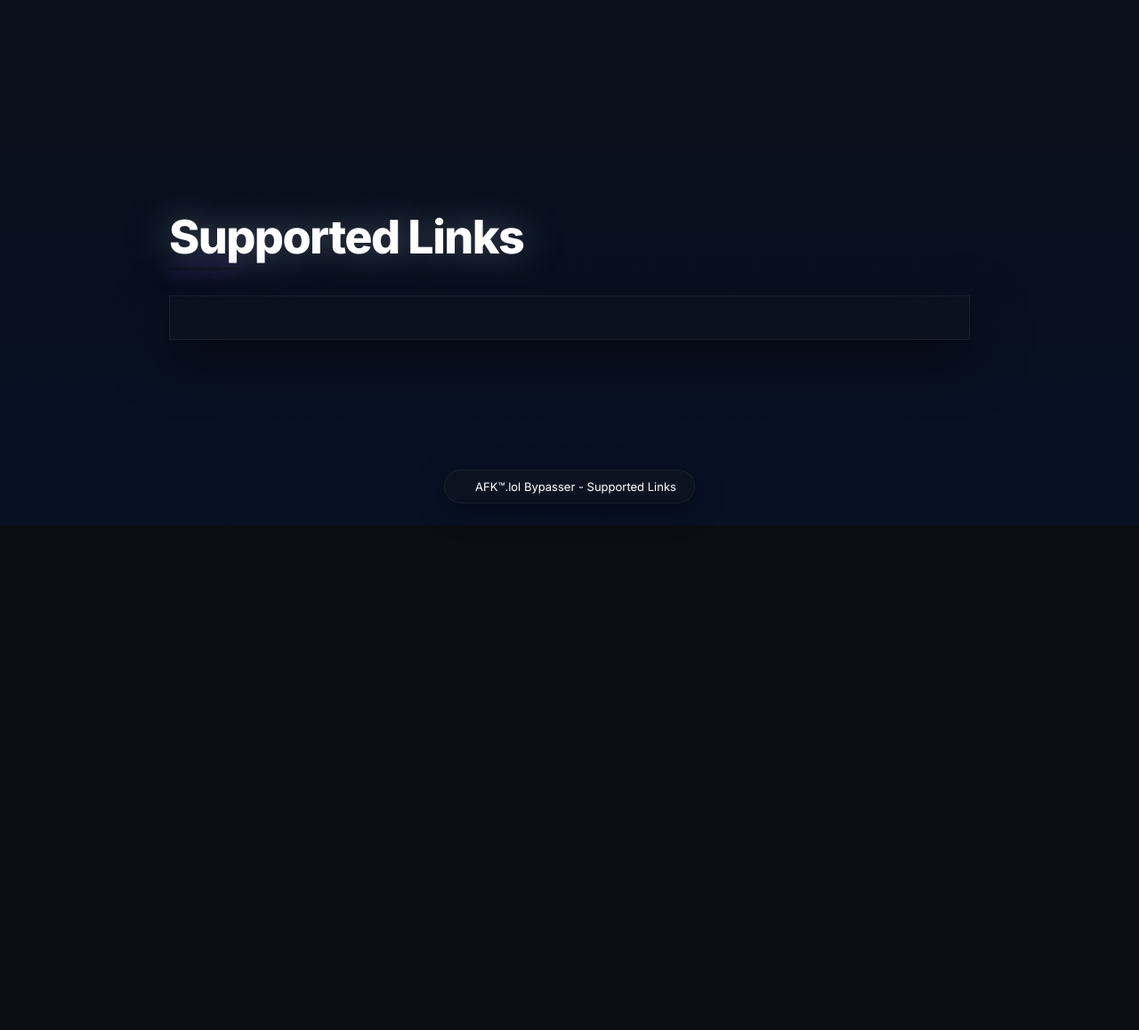
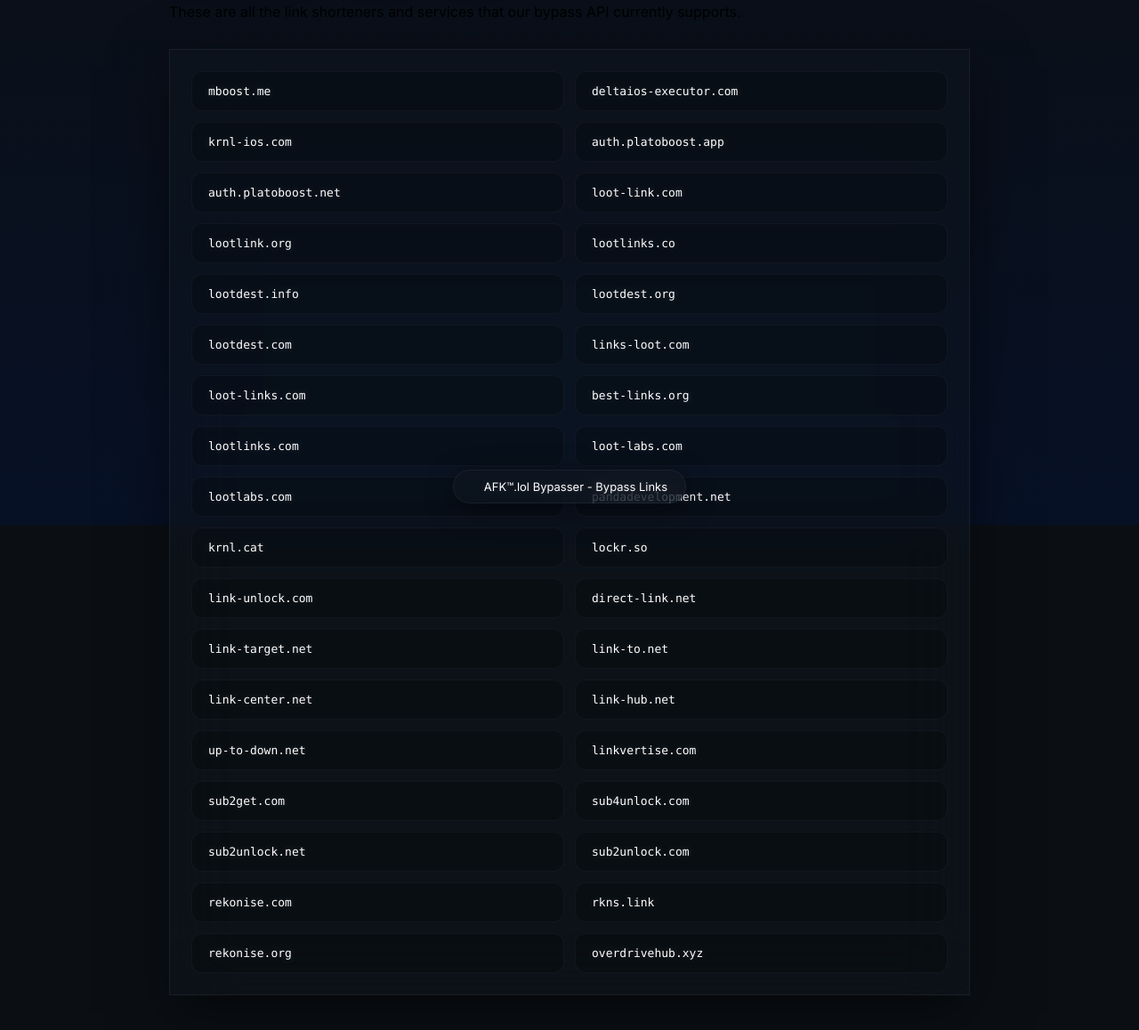
Before and after one commit to john2032-design/Bypass-, a plain HTML site: page templates/supported.html in a window 1280 px wide. Shown: the part 210-1368 px from the top of the page at 89% size. Before the commit the page ends 1000 px from the top, so only its background shows below. Drawn offline with Linux system fonts and the light colour scheme.

Commit message:
Update supported.html

```diff
--- a/templates/supported.html
+++ b/templates/supported.html
@@ -1,9 +1,10 @@
 <!doctype html>
+
 <html lang="en">
 <head>
   <meta charset="utf-8" />
   <meta name="viewport" content="width=device-width,initial-scale=1" />
-  <title>AFK™.lol Supported Links</title>
+  <title>Supported Links - AFK™.lol Bypass</title>
   <link rel="icon" href="https://i.ibb.co/ks0qXqqY/B57-FBD3-E-489-E-4-F0-D-A5-C0-08017-DA44-C4-E.png">
   <link rel="preconnect" href="https://fonts.googleapis.com">
   <link rel="preconnect" href="https://fonts.gstatic.com" crossorigin>
@@ -14,6 +15,7 @@
   <div class="grain"></div>
   <div class="glow glow-1"></div>
   <div class="glow glow-2"></div>
+
   <header class="site-header" role="banner">
     <a class="brand" href="/">
       <img class="brand-icon" src="https://i.ibb.co/ks0qXqqY/B57-FBD3-E-489-E-4-F0-D-A5-C0-08017-DA44-C4-E.png" alt="AFK logo">
@@ -23,40 +25,67 @@
       </div>
     </a>
     <nav class="nav-menu">
-      <button class="nav-btn" onclick="location.href='/'">Bypass</button>
-      <button class="nav-btn active">Supported</button>
+      <a href="/" class="nav-btn">Bypass</a>
+      <a href="/supported" class="nav-btn active">Supported</a>
     </nav>
   </header>
+
   <main class="page" role="main">
     <div class="supported-container">
       <div class="title-group">
         <h1 class="page-title">Supported Links</h1>
         <div class="title-accent"></div>
       </div>
+      <p class="supported-description">These are all the link shorteners and services that our bypass API currently supports.</p>
       <div class="glass-card supported-card">
         <div class="card-glow"></div>
-        <div class="supported-list" id="supported-list"></div>
+        <div class="supported-list">
+          <div class="supported-item">mboost.me</div>
+          <div class="supported-item">deltaios-executor.com</div>
+          <div class="supported-item">krnl-ios.com</div>
+          <div class="supported-item">auth.platoboost.app</div>
+          <div class="supported-item">auth.platoboost.net</div>
+          <div class="supported-item">loot-link.com</div>
+          <div class="supported-item">lootlink.org</div>
+          <div class="supported-item">lootlinks.co</div>
+          <div class="supported-item">lootdest.info</div>
+          <div class="supported-item">lootdest.org</div>
+          <div class="supported-item">lootdest.com</div>
+          <div class="supported-item">links-loot.com</div>
+          <div class="supported-item">loot-links.com</div>
+          <div class="supported-item">best-links.org</div>
+          <div class="supported-item">lootlinks.com</div>
+          <div class="supported-item">loot-labs.com</div>
+          <div class="supported-item">lootlabs.com</div>
+          <div class="supported-item">pandadevelopment.net</div>
+          <div class="supported-item">krnl.cat</div>
+          <div class="supported-item">lockr.so</div>
+          <div class="supported-item">link-unlock.com</div>
+          <div class="supported-item">direct-link.net</div>
+          <div class="supported-item">link-target.net</div>
+          <div class="supported-item">link-to.net</div>
+          <div class="supported-item">link-center.net</div>
+          <div class="supported-item">link-hub.net</div>
+          <div class="supported-item">up-to-down.net</div>
+          <div class="supported-item">linkvertise.com</div>
+          <div class="supported-item">sub2get.com</div>
+          <div class="supported-item">sub4unlock.com</div>
+          <div class="supported-item">sub2unlock.net</div>
+          <div class="supported-item">sub2unlock.com</div>
+          <div class="supported-item">rekonise.com</div>
+          <div class="supported-item">rkns.link</div>
+          <div class="supported-item">rekonise.org</div>
+          <div class="supported-item">overdrivehub.xyz</div>
+        </div>
       </div>
     </div>
   </main>
+
   <footer class="site-footer" role="contentinfo">
     <div class="footer-inner">
       <span class="footer-dot"></span>
-      AFK™.lol Bypasser - Supported Links
+      AFK™.lol Bypasser - Bypass Links
     </div>
   </footer>
-  <script>
-    const MATCH_LIST = {{ match_list | tojson }};
-    const container = document.getElementById('supported-list');
-    if (Array.isArray(MATCH_LIST)) {
-      MATCH_LIST.forEach(item => {
-        const host = item.replace(/^https?:\/\//i, '').replace(/\*$/,'');
-        const el = document.createElement('div');
-        el.className = 'supported-item';
-        el.textContent = host;
-        container.appendChild(el);
-      });
-    }
-  </script>
 </body>
 </html>
```
